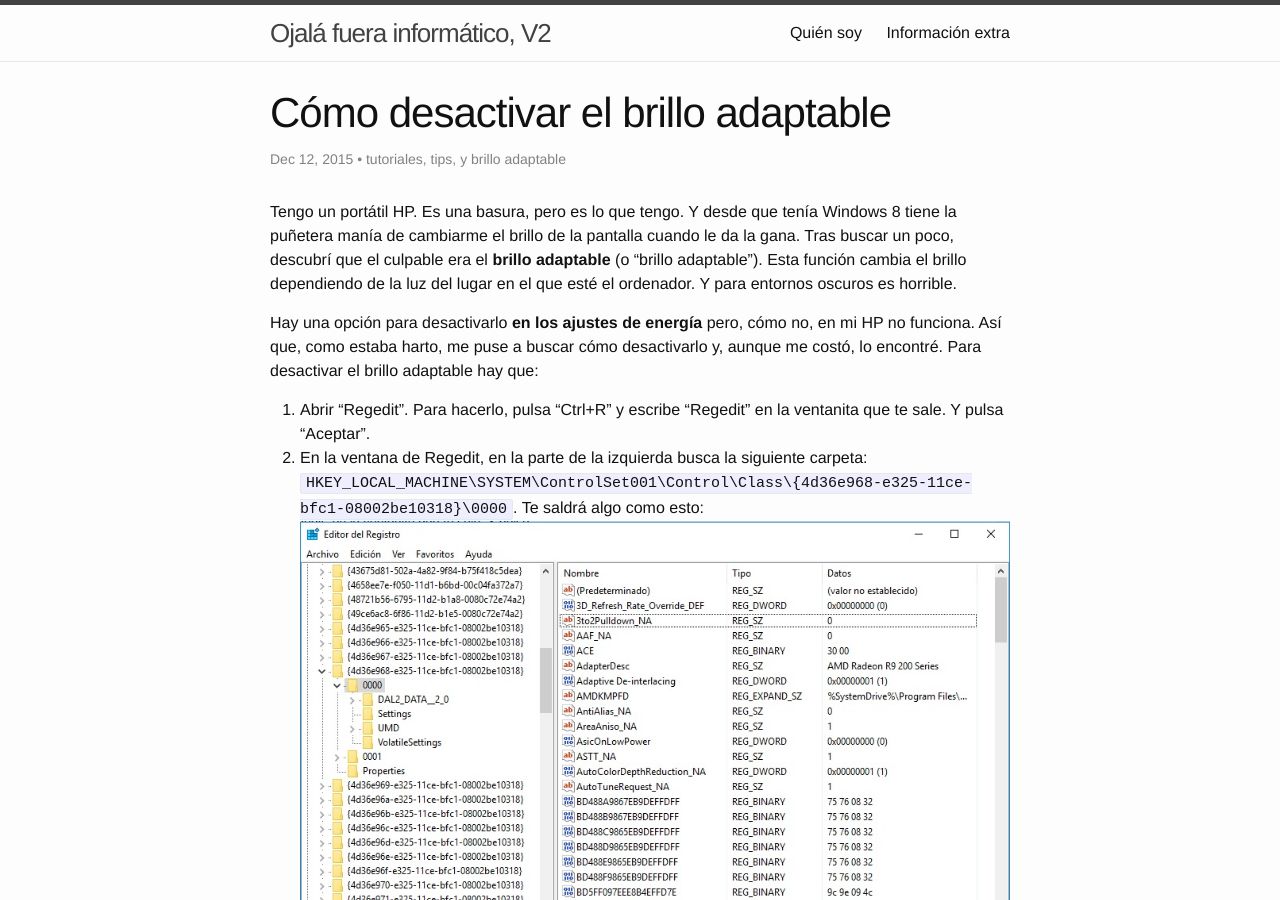
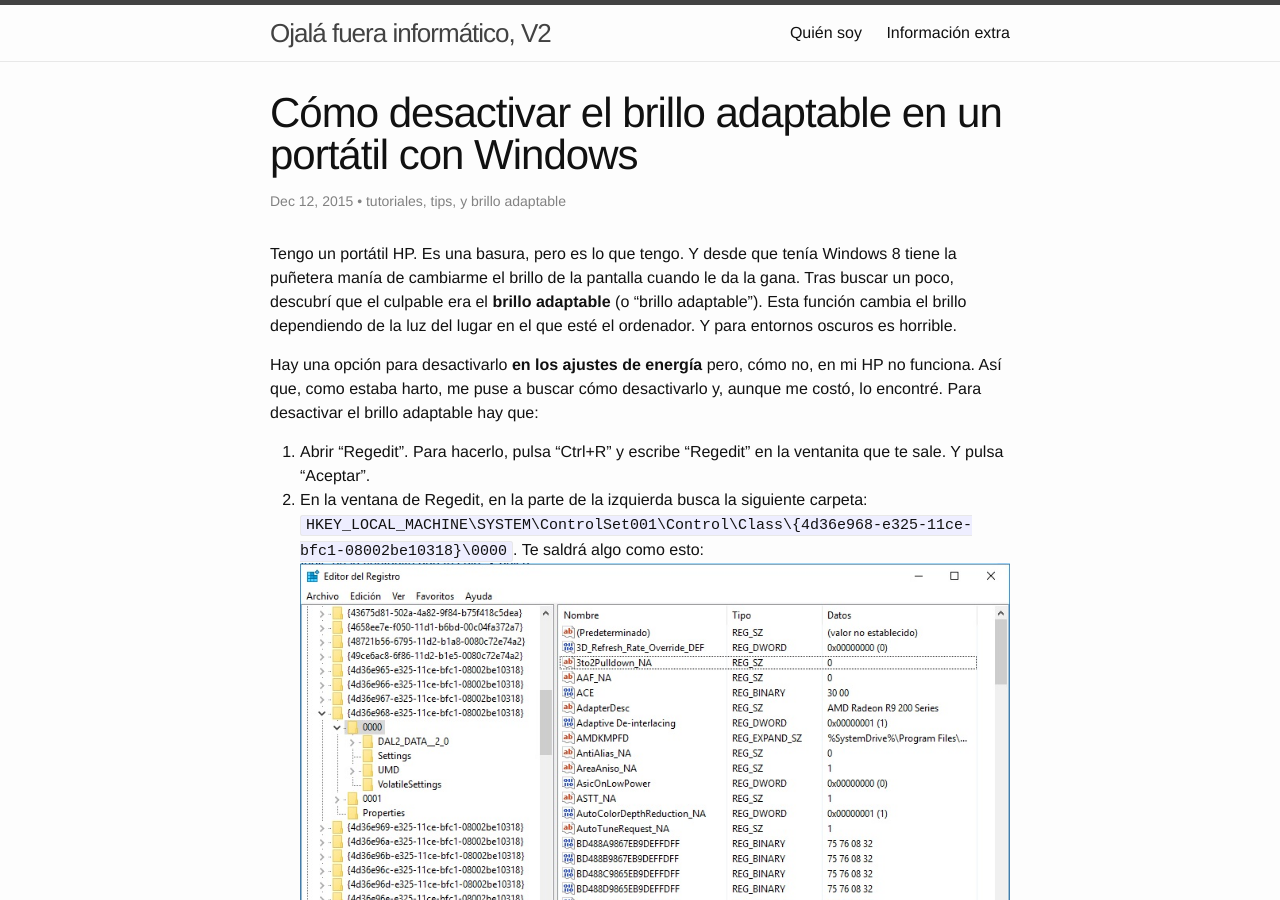
Before and after one commit to Frodo45127/Frodo45127.github.io, a Jekyll site: the page built from _posts/2015-12-12-como-arreglar-el-brillo-adaptable-en-windows.md, in a window 1280 px wide and 900 px high. Built offline with Jekyll 4.4.1, drawn with Linux system fonts in a browser that asks for light colours.

Commit message:
Change direction of one post

```diff
--- a/_posts/2015-12-12-como-arreglar-el-brillo-adaptativo-en-windows.md
+++ b/_posts/2015-12-12-como-arreglar-el-brillo-adaptable-en-windows.md
@@ -1,6 +1,6 @@
 ---
 layout: post
-title: Cómo desactivar el brillo adaptable
+title: Cómo desactivar el brillo adaptable en un portátil con Windows
 tags: [tutoriales, tips, brillo adaptable]
 categories: [tutoriales, tips]
 published: yes
```
